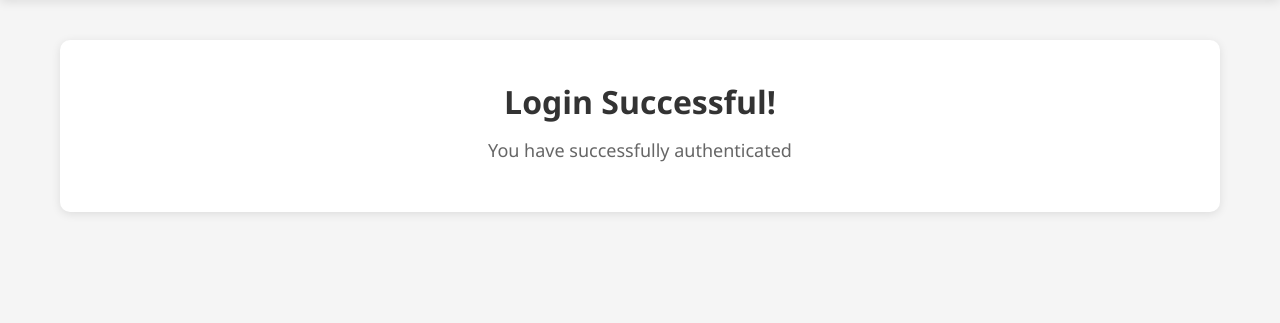
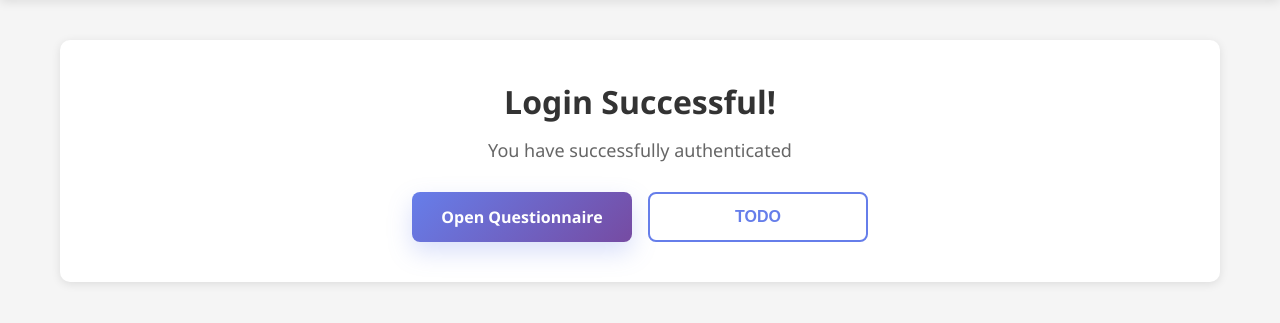
Before and after one commit to tseknouJake/passkey-instead-of-MFA, a Flask app: page /dashboard in a window 1280 px wide. Shown: the part 72-395 px from the top of the page. Run offline with Flask 3, Linux system fonts and the light colour scheme; the visitor is signed in with stand-in values (Sample User, id 1); parts of the project's set-up code (start-up, migrations or seed data) failed here and were passed over.

Commit message:
adding button to reach simulation

```diff
--- a/modules/routes/auth_classic.py
+++ b/modules/routes/auth_classic.py
@@ -87,6 +87,6 @@ def password_login():
 
         create_user_session(username)
 
-        return redirect('/questionnaire')
+        return redirect(url_for('main.dashboard'))
 
     return render_template('login.html')
--- a/modules/routes/auth_otp.py
+++ b/modules/routes/auth_otp.py
@@ -100,7 +100,7 @@ def verify_mfa():
             session['classic_verified'] = False
             session['social_verified'] = False
             session['passkey_verified'] = False
-            return redirect('/questionnaire')
+            return redirect(url_for('main.dashboard'))
         else:
             return render_template('verify_mfa.html', error='Invalid MFA code')
 
--- a/modules/routes/auth_social.py
+++ b/modules/routes/auth_social.py
@@ -89,7 +89,7 @@ def google_callback():
 
     create_user_session(email, auth_method='social')
     session['social_verified'] = True
-    return redirect('/questionnaire')
+    return redirect(url_for('main.dashboard'))
 
 
 @auth_social.route('/social/set-up-password', methods=['GET', 'POST'])
@@ -115,5 +115,5 @@ def set_up_password():
         create_user(email, password)
         create_user_session(email, auth_method='social')
         session['social_verified'] = True
-        return redirect('/questionnaire')
+        return redirect(url_for('main.dashboard'))
     return render_template('register.html', error='', username=email, username_readonly=True)
--- a/static/css/dashboard.css
+++ b/static/css/dashboard.css
@@ -72,6 +72,49 @@ body {
     margin: 10px 0;
 }
 
+.actions {
+    display: flex;
+    justify-content: center;
+    gap: 16px;
+    flex-wrap: wrap;
+    margin-top: 30px;
+}
+
+.action-btn {
+    display: inline-flex;
+    align-items: center;
+    justify-content: center;
+    min-width: 220px;
+    padding: 14px 24px;
+    border-radius: 8px;
+    border: none;
+    text-decoration: none;
+    font-size: 16px;
+    font-weight: 600;
+    cursor: pointer;
+    transition: transform 0.2s, box-shadow 0.2s, background 0.2s;
+}
+
+.action-btn:hover {
+    transform: translateY(-2px);
+}
+
+.primary-action {
+    background: linear-gradient(135deg, #667eea 0%, #764ba2 100%);
+    color: white;
+    box-shadow: 0 10px 24px rgba(102, 126, 234, 0.25);
+}
+
+.secondary-action {
+    background: white;
+    color: #667eea;
+    border: 2px solid #667eea;
+}
+
+.secondary-action:hover {
+    background: #f7f8ff;
+}
+
 .auth-badge {
     display: inline-block;
     padding: 10px 25px;
@@ -119,3 +162,20 @@ body {
     color: #666;
     line-height: 1.6;
 }
+
+@media (max-width: 768px) {
+    .navbar {
+        flex-direction: column;
+        gap: 12px;
+        text-align: center;
+    }
+
+    .user-info {
+        flex-direction: column;
+        gap: 12px;
+    }
+
+    .action-btn {
+        width: 100%;
+    }
+}
--- a/static/js/passkey_login.js
+++ b/static/js/passkey_login.js
@@ -79,7 +79,7 @@ form.addEventListener('submit', async (e) => {
 
         if (result.success) {
             messageDiv.innerHTML = '<div class="success">Login successful! Redirecting...</div>';
-            setTimeout(() => window.location.href = '/questionnaire', 1000);
+            setTimeout(() => window.location.href = '/dashboard', 1000);
         } else {
             throw new Error('Authentication failed');
         }
--- a/static/js/passkey_register.js
+++ b/static/js/passkey_register.js
@@ -60,7 +60,7 @@ async function registerPasskey() {
 
         if (result.success) {
             msg.innerHTML = '<div class="success">✅ Success! Redirecting...</div>';
-            setTimeout(() => window.location.href = '/questionnaire', 1500);
+            setTimeout(() => window.location.href = '/dashboard', 1500);
         } else {
             throw new Error('Verification failed');
         }
--- a/templates/dashboard.html
+++ b/templates/dashboard.html
@@ -31,6 +31,11 @@
             {% else %}
             <p>You have successfully authenticated</p>
             {% endif %}
+
+            <div class="actions">
+                <a href="{{ url_for('main.questionnaire') }}" class="action-btn primary-action">Open Questionnaire</a>
+                <button type="button" class="action-btn secondary-action">TODO</button>
+            </div>
         </div>
     </div>
 </body>
```
